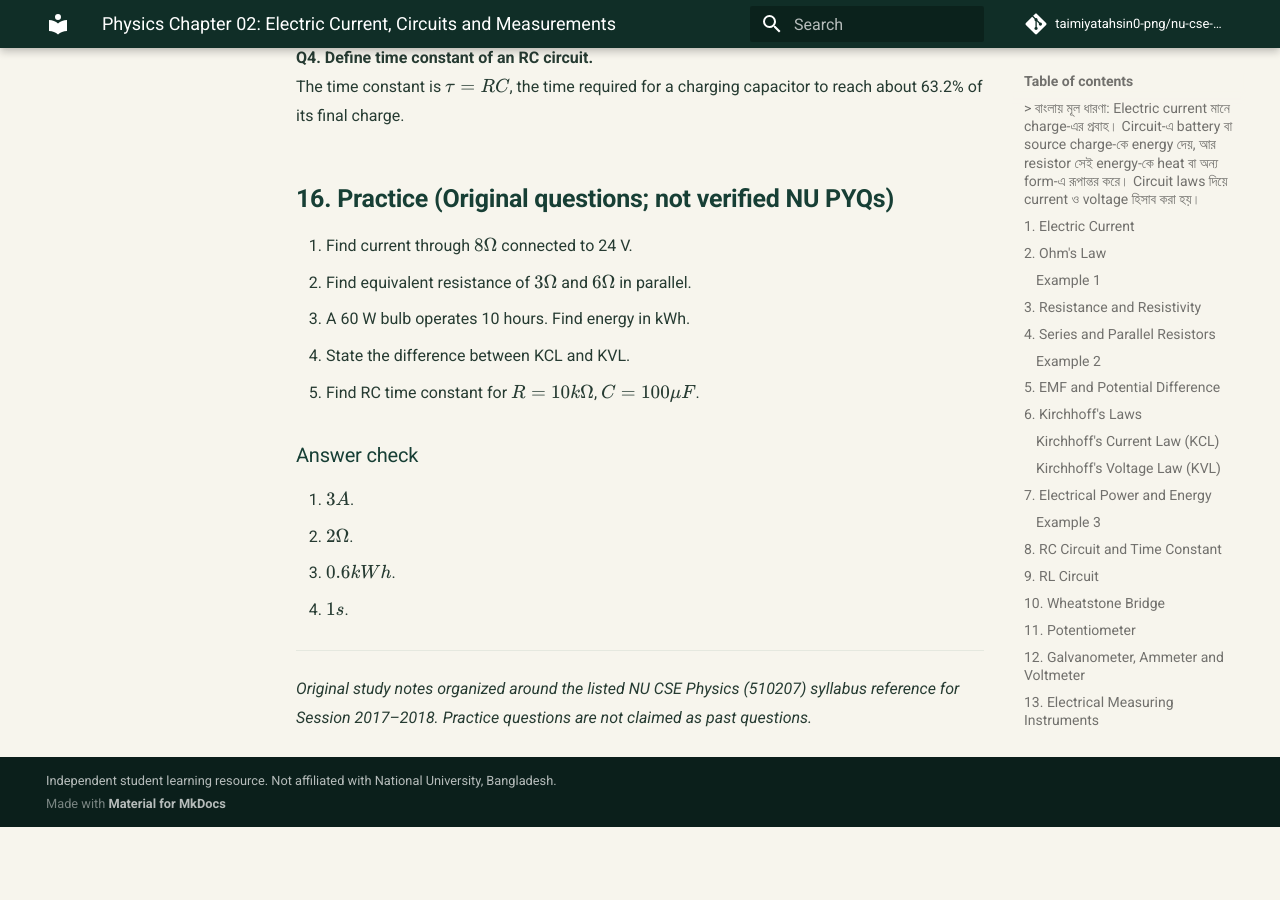
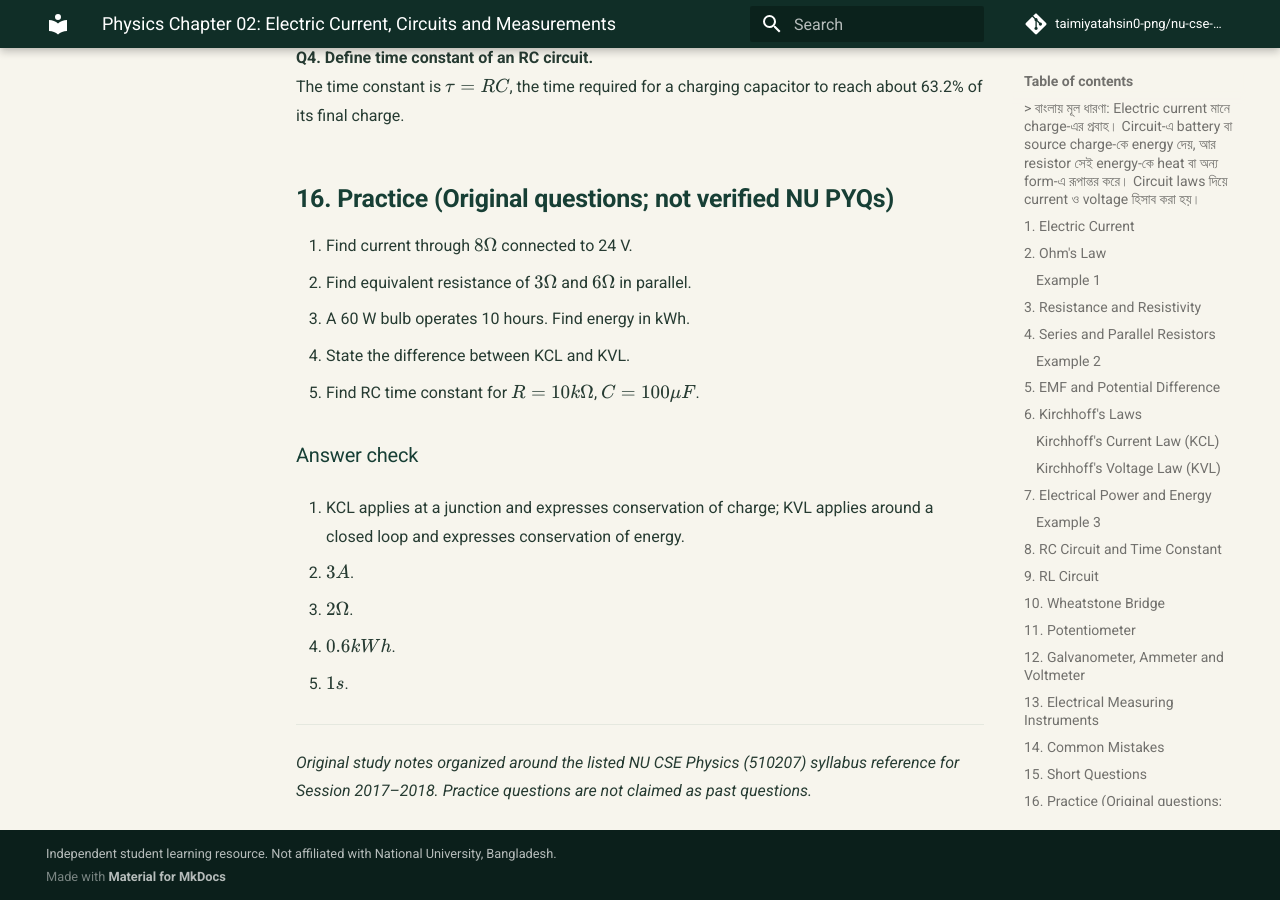
Before and after one commit to taimiyatahsin0-png/nu-cse-notes-store, an MkDocs documentation site: the page built from docs/subjects/phy/chapter-02-electric-current-and-circuits.md, in a window 1280 px wide and 900 px high, scrolled down 6916 px. Built offline with MkDocs 1.6.1 and Material for MkDocs 9.7.7, drawn with Linux system fonts in a browser that asks for light colours; comment, search, counter and statistics services are not loaded; before the commit the page ends 7743 px from its top, so only the background shows below that.

Commit message:
Complete Physics practice answer checks

```diff
--- a/docs/subjects/phy/chapter-02-electric-current-and-circuits.md
+++ b/docs/subjects/phy/chapter-02-electric-current-and-circuits.md
@@ -260,6 +260,8 @@ The time constant is \(\tau=RC\), the time required for a charging capacitor to
 
 ### Answer check
 
+4. KCL applies at a junction and expresses conservation of charge; KVL applies around a closed loop and expresses conservation of energy.
+
 1. \(3A\).
 2. \(2\Omega\).
 3. \(0.6kWh\).
```
